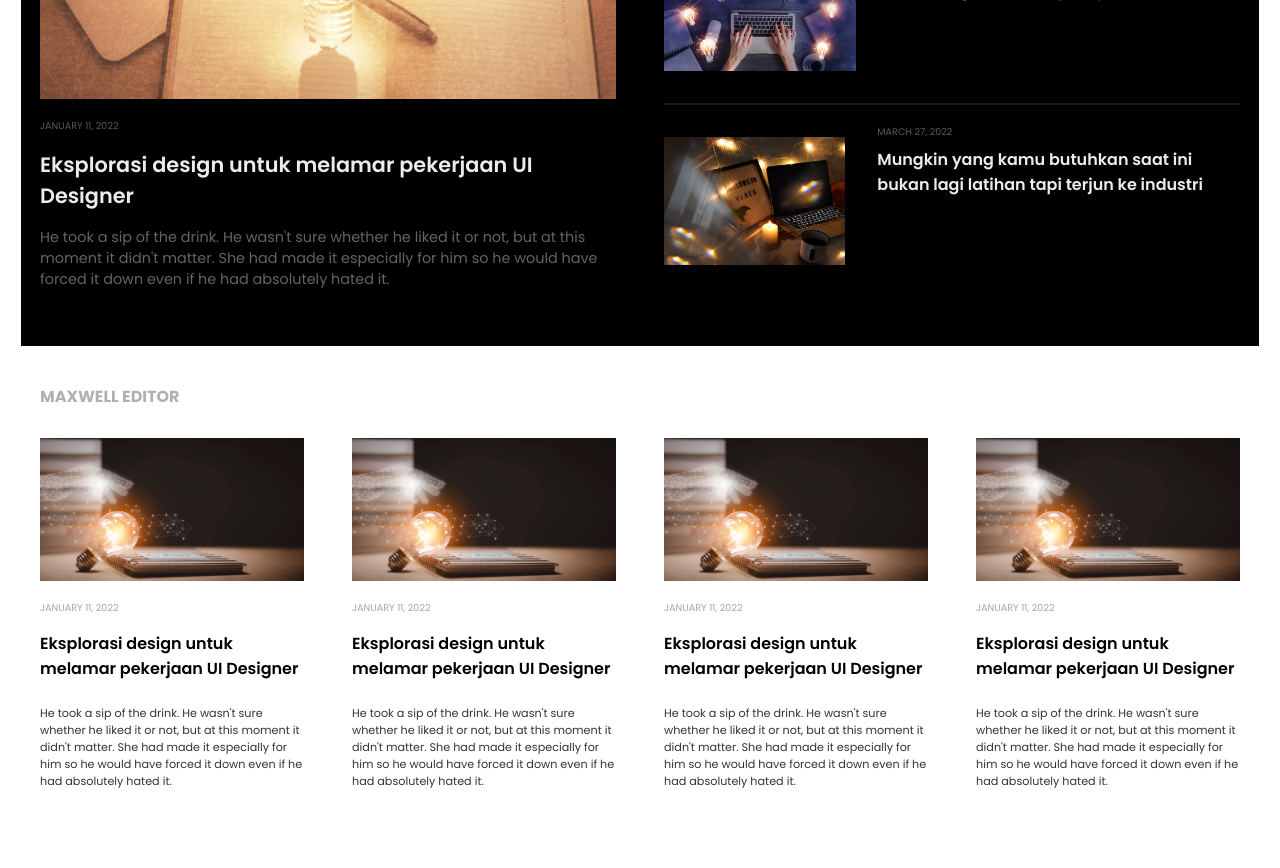
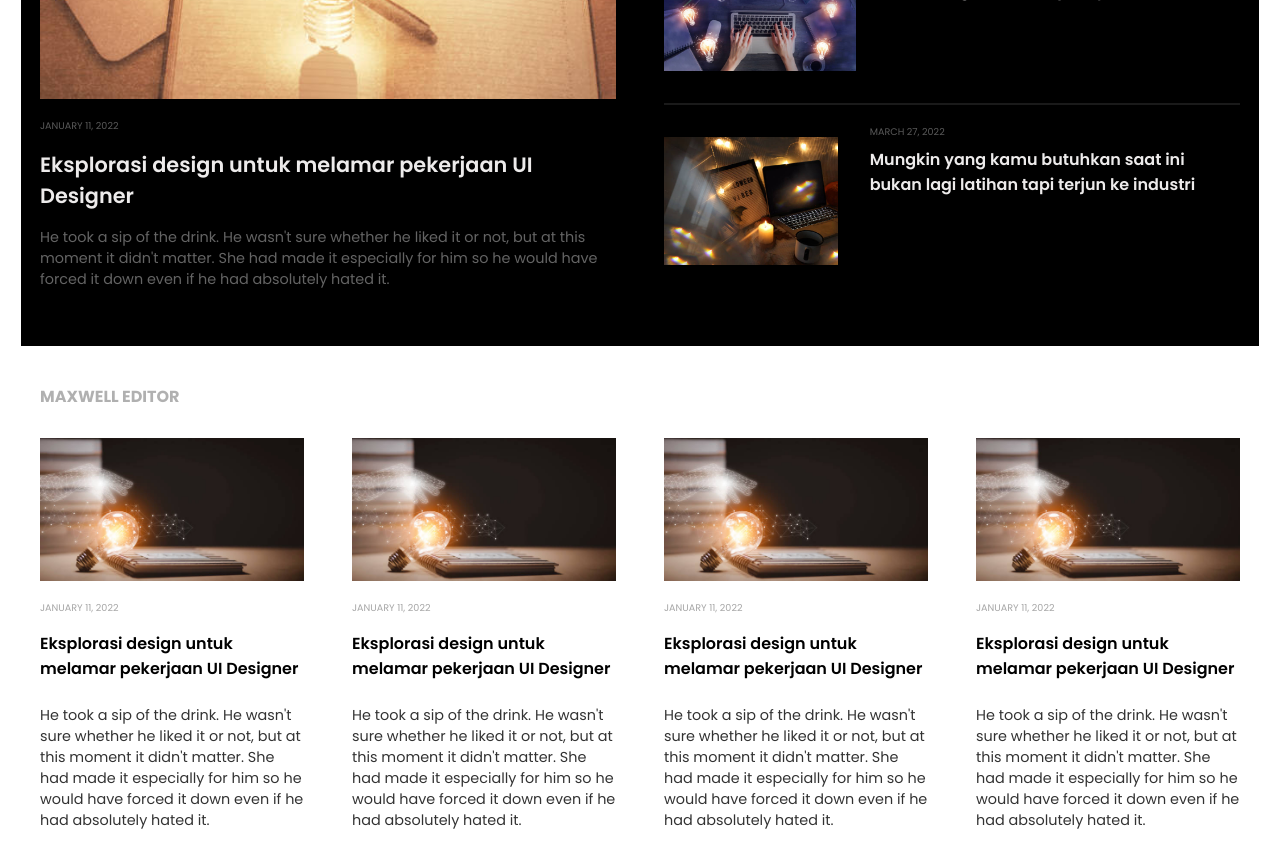
Before and after one commit to Maxwell-ihiaso/blog, a React (Create React App) app: page / in a window 1280 px wide. Shown: the part 580-1448 px from the top of the page. Before the commit the page ends 1426 px from the top, so only its background shows below. Built offline with nearby package versions, Linux system fonts and the light colour scheme.

Commit message:
Improved font size for Blog Posts on >= Tablet devices
Control image scaling on large screen

```diff
--- a/src/components/LandscapeCard.tsx
+++ b/src/components/LandscapeCard.tsx
@@ -18,9 +18,7 @@ const Container = styled.article`
 `;
 
 const Image = styled.img`
-  flex: 1;
-  /* width: 8rem; */
-  /* width: 70%; */
+  flex: 0 1 auto;
   height: 80%;
 `;
 
--- a/src/components/PostCard.tsx
+++ b/src/components/PostCard.tsx
@@ -51,7 +51,7 @@ const ContentHeader = styled.div`
 
 const ContentBody = styled.div`
   margin: 0.5rem 0;
-  font-size: 0.7rem;
+  font-size: 0.9rem;
   opacity: 0.8;
   display: none;
 
```
